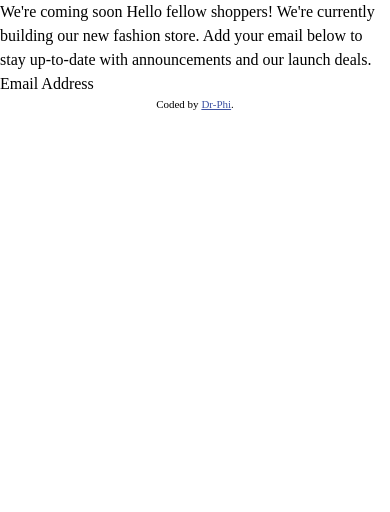
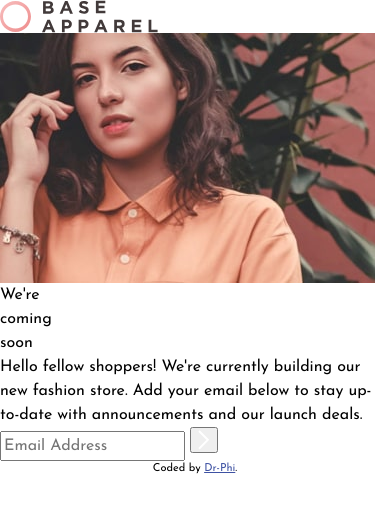
Before and after one commit to Dr-Phi/coming-soon-fashion, a plain HTML site: page base-apparel-coming-soon-master/index.html in a window 390 px wide. Drawn offline with Linux system fonts and the light colour scheme.

Commit message:
HTML finished, mobile first

```diff
--- a/base-apparel-coming-soon-master/index.html
+++ b/base-apparel-coming-soon-master/index.html
@@ -4,7 +4,12 @@
   <meta charset="UTF-8">
   <meta name="viewport" content="width=device-width, initial-scale=1.0"> <!-- displays site properly based on user's device -->
 
-  <link rel="stylesheet/less" type="text/css" href="./styles.css" />
+  <!-- Josefin Sans Font-->
+  <link rel="preconnect" href="https://fonts.googleapis.com">
+  <link rel="preconnect" href="https://fonts.gstatic.com" crossorigin>
+  <link href="https://fonts.googleapis.com/css2?family=Josefin+Sans:wght@300;400;600&display=swap" rel="stylesheet">
+
+    <link rel="stylesheet" href="./styles.css">
 
   <link rel="icon" type="image/png" sizes="32x32" href="./images/favicon-32x32.png">
   <link rel="stylesheet" href="./styles.css">
@@ -19,12 +24,39 @@
 </head>
 <body>
 
-  We're coming soon
+  <header><img src="./images/logo.svg" alt="logo brand"></header>
 
-  Hello fellow shoppers! We're currently building our new fashion store.
-  Add your email below to stay up-to-date with announcements and our launch deals.
+  <picture>
+    <source media="(min-width:370px)" srcset="./images/hero-mobile.jpg">
+    <source media="(min-width:1000px)" srcset="./images/hero-desktop.jpg">
+    <img src="img_orange_flowers.jpg" alt="Flowers" style="width:auto;">
+  </picture>
 
-  Email Address
+  <section>
+
+    <p class="title one">We're</p>
+    <p class="title two">coming</p>
+    <p class="title three">soon</p>
+
+    <p id="description">Hello fellow shoppers! We're currently building our new fashion store.
+    Add your email below to stay up-to-date with announcements and our launch deals.</p>
+
+    <form action="/action_page.php">
+      <div id="form">
+        <input type="email" id="email" name="email" placeholder="Email Address">
+        <button type="submit"><svg xmlns="http://www.w3.org/2000/svg" width="12" height="20">
+          <path fill="none" stroke="#FFF" stroke-width="2" d="M1 1l8.836 8.836L1 18.671" />
+        </svg></button>
+      </div>
+    </form>
+
+  </section>
+
+
+
+
+
+
 
   <footer>
     <p class="attribution">
--- a/base-apparel-coming-soon-master/styles.css
+++ b/base-apparel-coming-soon-master/styles.css
@@ -77,3 +77,8 @@ h6 {
 }
 
 /* My Code starts heeere */
+
+body {
+  font-family: 'Josefin Sans', sans-serif;
+  font-weight: 400;
+}
```
